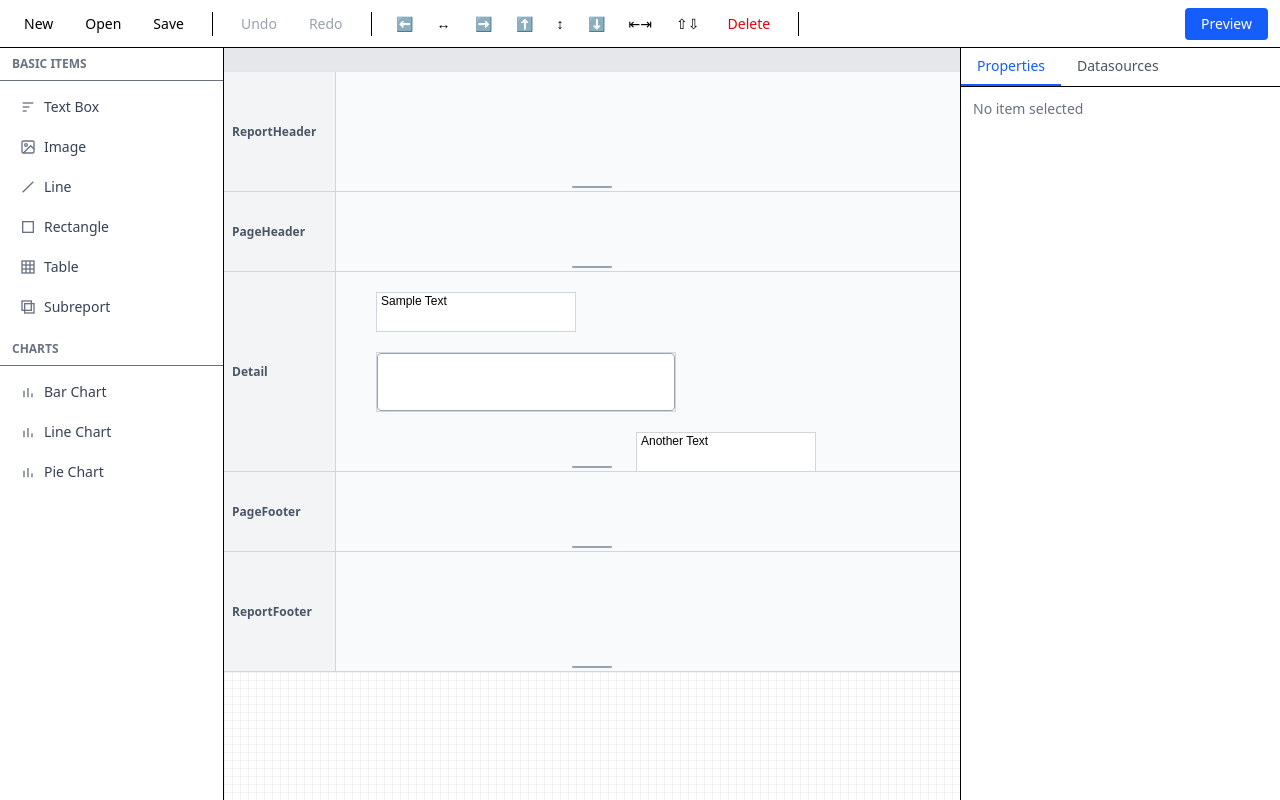
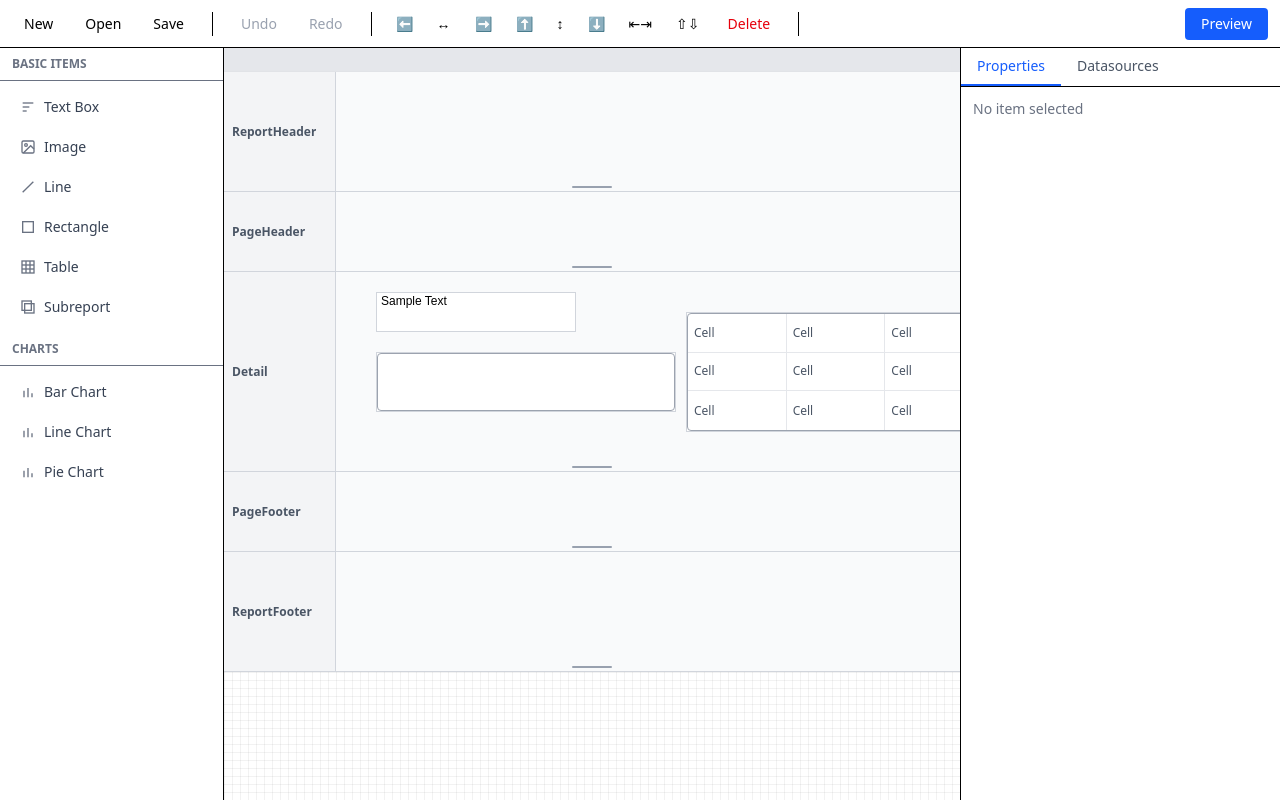
Before and after one commit to amitdixit/open-reports, a React (Vite) app: page / in a window 1280 px wide. Built offline with nearby package versions, Linux system fonts and the light colour scheme.

Commit message:
Add table item to designer
Replace a textbox item with a table item, and enhance the table
component to support customizable borders and background colors.

```diff
--- a/src/designer/ReportDesigner.tsx
+++ b/src/designer/ReportDesigner.tsx
@@ -108,13 +108,13 @@ const ReportDesigner = () => {
       },
       {
         id: "item-3",
-        type: "TextBox",
-        x: 300,
-        y: 160,
-        width: 180,
-        height: 40,
-        props: { text: "Another Text" },
-        name: "Another Text",
+        type: "Table",
+        x: 350,
+        y: 40,
+        width: 300,
+        height: 120,
+        props: { rows: 3, columns: 3 },
+        name: "Table Test",
       },
     ];
 
--- a/src/designer/items/contents/TableContent.tsx
+++ b/src/designer/items/contents/TableContent.tsx
@@ -3,7 +3,10 @@ import { type ReportItemModel } from "../../state/reportModel";
 const TableContent = ({ item }: { item: ReportItemModel }) => {
   const rows = item.props?.rows ?? 3;
   const columns = item.props?.columns ?? 3;
-
+  const backgroundColor = item.props?.backgroundColor ?? "transparent";
+  const borderColor = item.props?.borderColor ?? "#9ca3af";
+  const borderWidth = item.props?.borderWidth ?? 1;
+  const borderStyle = item.props?.borderStyle ?? "solid";
   return (
     <div
       className="
@@ -16,19 +19,35 @@ const TableContent = ({ item }: { item: ReportItemModel }) => {
         overflow-hidden
       "
       style={{
+        backgroundColor,
+        borderColor,
+        borderWidth,
+        borderStyle,
+        display: "grid",
+        gridTemplateColumns: `repeat(${columns}, 1fr)`,
         gridTemplateRows: `repeat(${rows}, 1fr)`,
-        gridTemplateColumns: `repeat(${columns}, 1fr)`,
-        border: "1px solid #d1d5db",
       }}
     >
-      {Array.from({ length: rows * columns }).map((_, i) => (
-        <div
-          key={i}
-          className="border border-gray-200 flex items-center justify-center"
-        >
-          Cell
-        </div>
-      ))}
+      {Array.from({ length: rows }).map((_, rowIndex) =>
+        Array.from({ length: columns }).map((_, colIndex) => {
+          const isLastRow = rowIndex === rows - 1;
+          const isLastColumn = colIndex === columns - 1;
+
+          return (
+            <div
+              key={`${rowIndex}-${colIndex}`}
+              className="flex items-center text-xs text-gray-600"
+              style={{
+                padding: "4px 6px",
+                borderRight: isLastColumn ? "none" : "1px solid #e5e7eb",
+                borderBottom: isLastRow ? "none" : "1px solid #e5e7eb",
+              }}
+            >
+              Cell
+            </div>
+          );
+        }),
+      )}
     </div>
   );
 };
```
